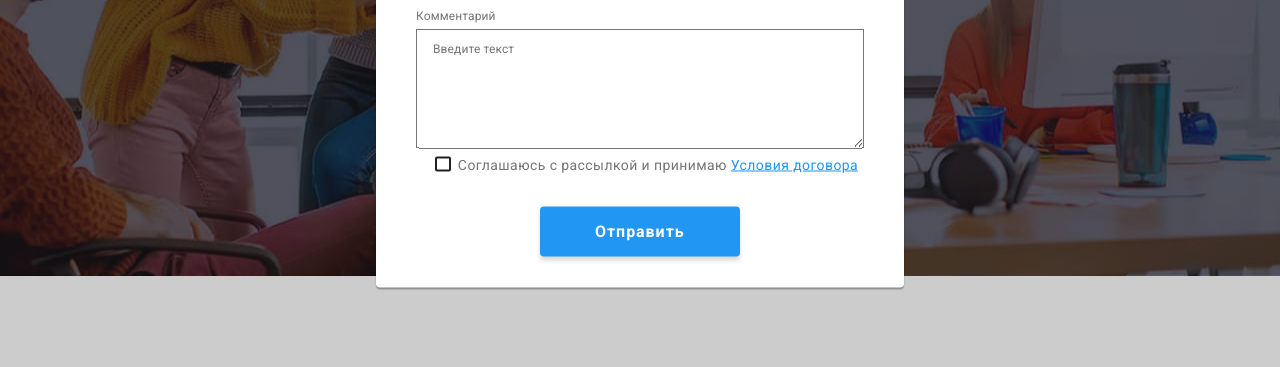
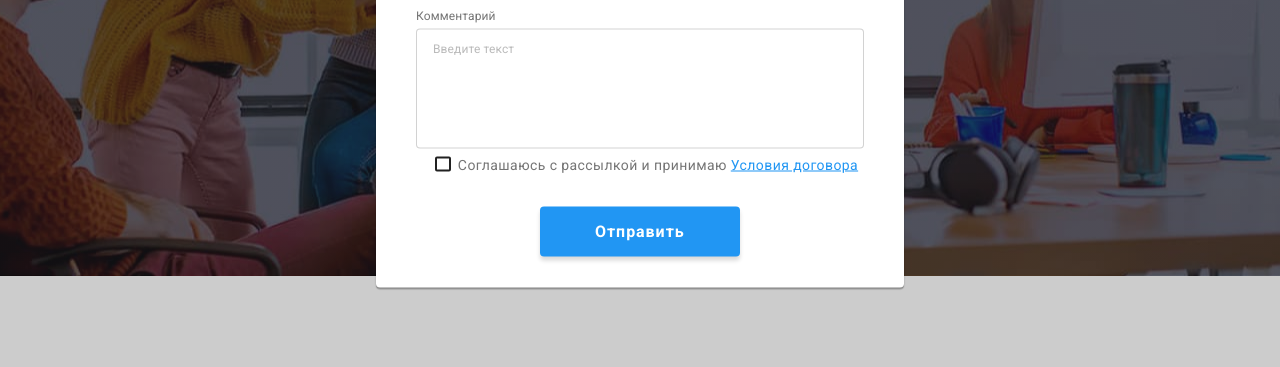
Before and after one commit to sergienko314/goit-markup-hw-06, a plain HTML site: page index.html in a window 1280 px wide. Both pictures are taken after a click on the button "Заказать услугу". Shown: the part 403-770 px from the top of the page. Drawn offline with nearby package versions, Linux system fonts and the light colour scheme.

Commit message:
Update styles.css

```diff
--- a/css/styles.css
+++ b/css/styles.css
@@ -284,6 +284,7 @@
     width: 100%;
     border: 1px solid rgba(33, 33, 33, 0.2);
     border-radius: 4px;
+    outline: transparent;
     transition: border 250ms;
     transition-timing-function: cubic-bezier(0.4, 0, 0.2, 1)
 
@@ -327,6 +328,11 @@
     margin-top: 4px;
     width: 100%;
     height: 120px;
+    resize: none;
+
+    border: 1px solid rgba(33, 33, 33, 0.2);
+    border-radius: 4px;
+
     transition:  border 250ms;
     transition-timing-function: cubic-bezier(0.4, 0, 0.2, 1);
 }
@@ -336,7 +342,7 @@
     font-size: 12px;
     line-height: calc(14/12);
     letter-spacing: 0.01em;
-    color: solid rgba (117, 117, 117, 0.5);
+    color:rgba(117, 117, 117, 0.5);
 }
 
 .label-checkbox {
```
